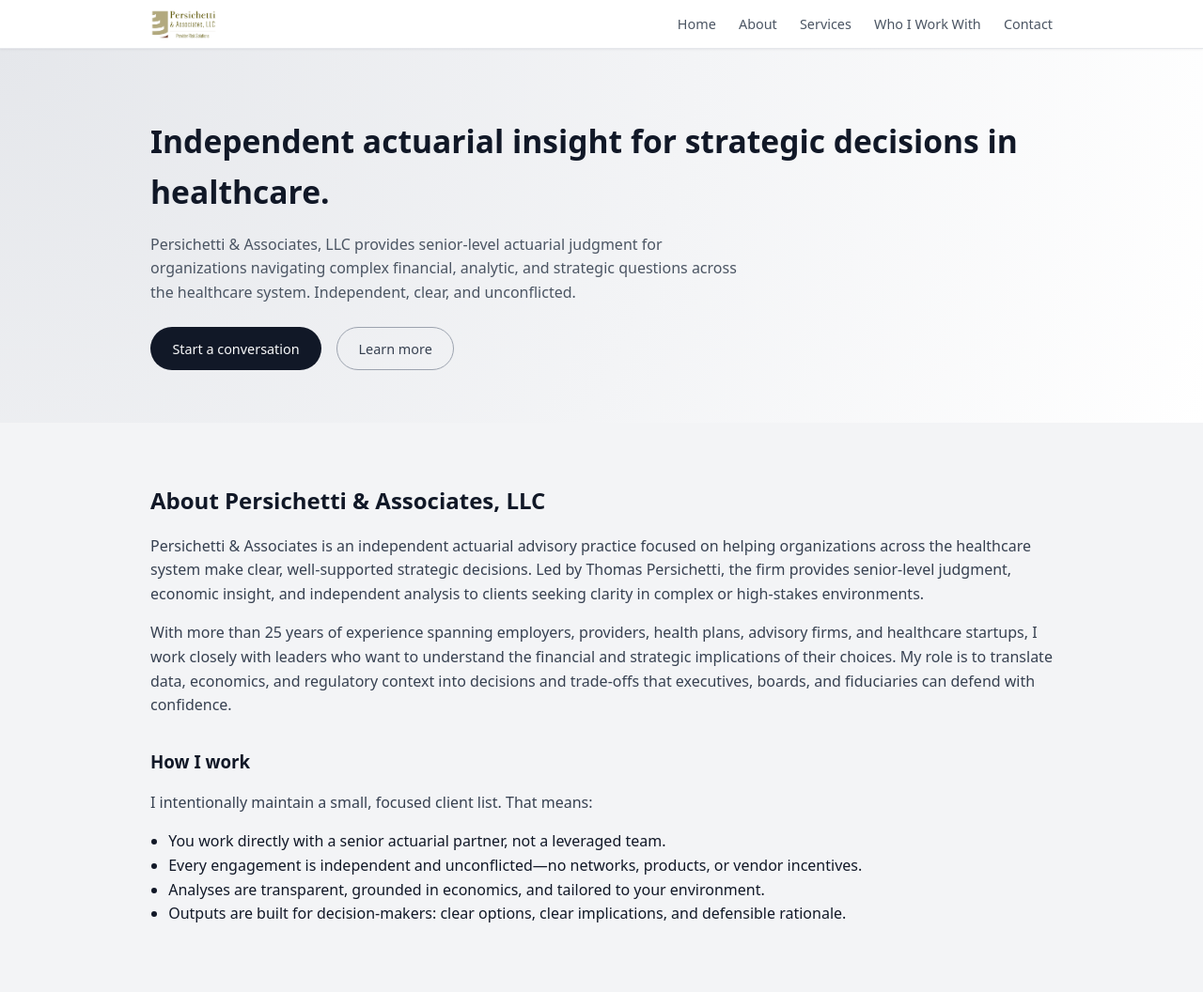
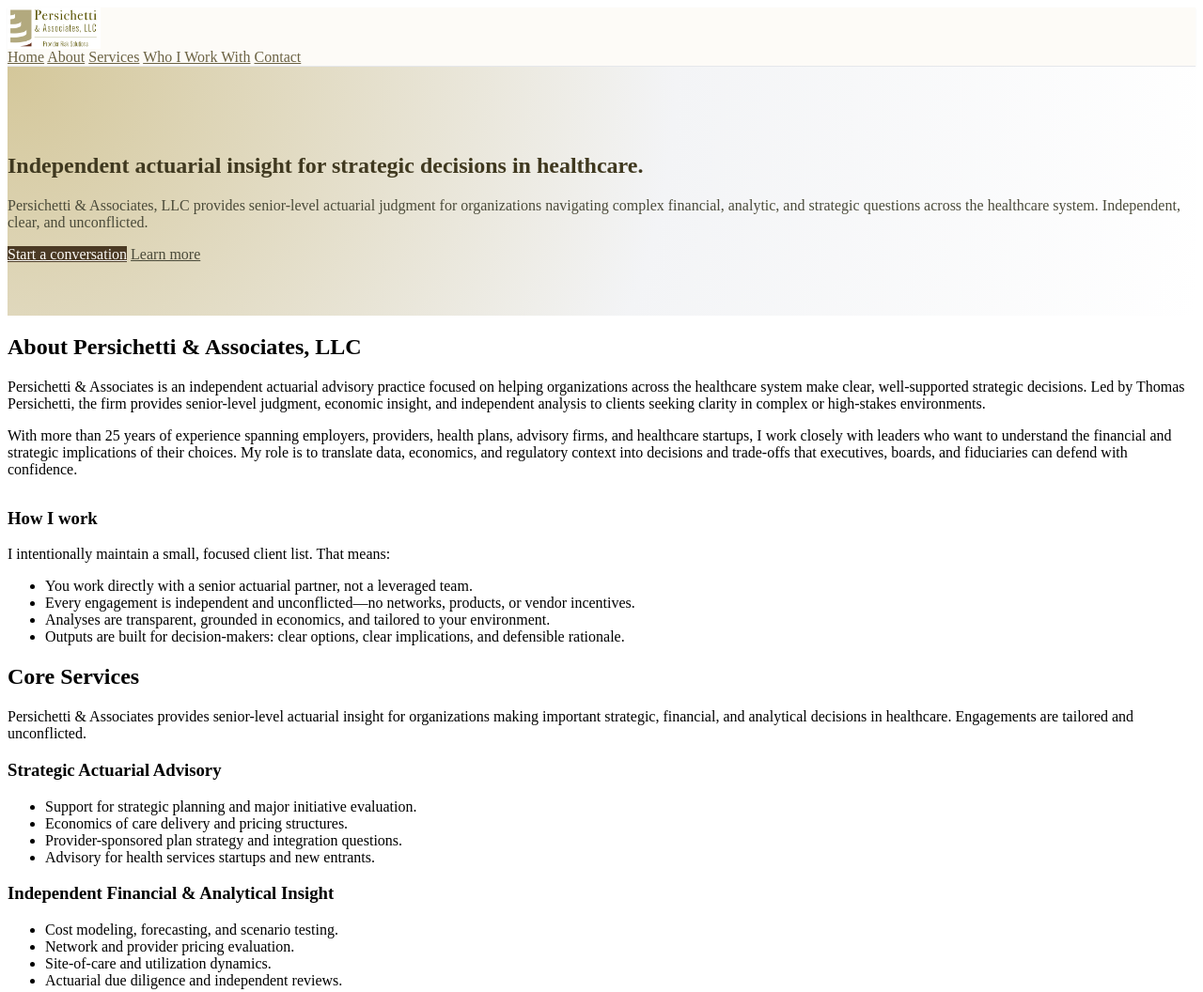
Before and after one commit to persichettillc/persichettillc.github.io, a plain HTML site: page index.html in a window 1280 px wide. Shown: the top 1056 px of the page at 94% size. Drawn offline with Linux system fonts and the light colour scheme.

Commit message:
Update Styles with colors

```diff
--- a/styles.css
+++ b/styles.css
@@ -1,257 +1,55 @@
-/* ===== Reset ===== */
-*,
-*::before,
-*::after {
-  box-sizing: border-box;
-  margin: 0;
-  padding: 0;
-}
-
-/* ===== Base ===== */
-body {
-  font-family: system-ui, -apple-system, BlinkMacSystemFont, "Segoe UI", sans-serif;
-  line-height: 1.6;
-  color: #111827;
-  background-color: #f3f4f6; /* slightly warmer gray */
-}
-
-.container {
-  width: 90%;
-  max-width: 960px;
-  margin: 0 auto;
-}
-
-.section {
-  padding: 4rem 0;
-}
-
-.section-alt {
-  padding: 4rem 0;
-  background-color: #ffffff;
-}
-
-h1, h2, h3 {
-  font-weight: 600;
-  color: #111827;
-  margin-bottom: 1rem;
-}
-
-p {
-  margin-bottom: 1rem;
-  color: #374151;
-}
-
-ul {
-  padding-left: 1.2rem;
-  margin-bottom: 1rem;
-}
-
-/* ===== Header & Navigation ===== */
-
-.site-header {
-  position: sticky;
-  top: 0;
-  z-index: 100;
-  background-color: #ffffff;
-  border-bottom: 1px solid #e5e7eb;
-  box-shadow: 0 1px 2px rgba(15, 23, 42, 0.06);
-  backdrop-filter: blur(4px);
-}
-
-.nav-container {
-  display: flex;
-  justify-content: space-between;
-  align-items: center;
-  padding: 0.6rem 0;
-}
-
-/* Logo + brand */
-
-.brand {
-  display: inline-flex;
-  align-items: center;
-  text-decoration: none;
-}
-
+/* Logo */
 .logo-image {
-  height: 32px;
+  height: 44px;          /* a bit larger so it feels anchored */
   width: auto;
   display: block;
 }
 
-.logo-text {
-  margin-left: 0.6rem;
-  font-weight: 600;
-  letter-spacing: 0.04em;
-  font-size: 0.9rem;
-  text-transform: uppercase;
-  color: #111827;
+/* Header + nav colors */
+.site-header {
+  background-color: #fdfbf7;      /* warm off-white */
+  border-bottom: 1px solid #e5e7eb;
+  box-shadow: 0 1px 2px rgba(15, 23, 42, 0.06);
 }
 
 .nav a {
-  margin-left: 1.25rem;
-  font-size: 0.9rem;
-  text-decoration: none;
-  color: #4b5563;
+  color: #6b6243;                 /* olive-ish, matches logo text */
 }
 
 .nav a:hover {
-  color: #111827;
+  color: #3f381f;                 /* darker olive/brown on hover */
 }
 
-/* ===== Hero ===== */
-
+/* Hero background + text */
 .hero {
   padding: 4.5rem 0 3.5rem;
-  background: radial-gradient(circle at top left, #e5e7eb, #f3f4f6 55%, #ffffff 100%);
-}
-
-.hero-content {
-  text-align: left;
+  background: radial-gradient(circle at top left, #d4c79a, #f3f4f6 55%, #ffffff 100%);
 }
 
 .hero h1 {
-  font-size: 2.1rem;
-  margin-bottom: 1rem;
-  color: #111827;
+  color: #3f381f;                 /* deep olive/brown */
 }
 
 .hero p {
-  max-width: 40rem;
-  color: #4b5563;
+  color: #4b4b3a;
 }
 
-.hero-buttons {
-  margin-top: 1.5rem;
-}
-
-/* ===== Buttons ===== */
-
-.btn {
-  display: inline-block;
-  padding: 0.65rem 1.4rem;
-  border-radius: 999px;
-  font-size: 0.9rem;
-  text-decoration: none;
-  border: 1px solid transparent;
-  margin-right: 0.75rem;
-  cursor: pointer;
-  transition: background-color 0.15s ease, color 0.15s ease, border-color 0.15s ease, transform 0.1s ease;
-}
-
+/* Buttons in logo palette */
 .btn.primary {
-  background-color: #111827;
-  color: #f9fafb;
+  background-color: #4b3a24;      /* dark brown from logo */
+  color: #fdfbf7;
 }
 
 .btn.primary:hover {
-  background-color: #020617;
-  transform: translateY(-1px);
+  background-color: #342619;
 }
 
 .btn.secondary {
-  background-color: transparent;
-  border-color: #9ca3af;
-  color: #374151;
+  border-color: #b8ac7a;
+  color: #4b4b3a;
 }
 
 .btn.secondary:hover {
-  border-color: #4b5563;
-  color: #111827;
-  transform: translateY(-1px);
+  border-color: #918553;
+  color: #3f381f;
 }
-
-/* ===== Cards ===== */
-
-.cards {
-  display: grid;
-  grid-template-columns: repeat(auto-fit, minmax(260px, 1fr));
-  gap: 1.5rem;
-  margin-top: 1.5rem;
-}
-
-.card {
-  background-color: #ffffff;
-  border-radius: 0.9rem;
-  padding: 1.6rem;
-  border: 1px solid #e5e7eb;
-  box-shadow: 0 8px 24px rgba(15, 23, 42, 0.04);
-  transition: transform 0.12s ease, box-shadow 0.12s ease;
-}
-
-.card h3 {
-  margin-bottom: 0.75rem;
-  font-size: 1.05rem;
-  color: #111827;
-}
-
-.card ul {
-  color: #4b5563;
-}
-
-.card:hover {
-  transform: translateY(-2px);
-  box-shadow: 0 12px 32px rgba(15, 23, 42, 0.08);
-}
-
-/* ===== Columns / Layout ===== */
-
-.columns {
-  display: grid;
-  grid-template-columns: repeat(auto-fit, minmax(220px, 1fr));
-  gap: 1rem;
-  margin-top: 1.25rem;
-}
-
-/* ===== Contact ===== */
-
-.contact-line a {
-  color: #1d4ed8;
-  text-decoration: none;
-}
-
-.contact-line a:hover {
-  text-decoration: underline;
-}
-
-.note {
-  font-size: 0.9rem;
-  color: #6b7280;
-  margin-top: 0.5rem;
-}
-
-/* ===== Footer ===== */
-
-.site-footer {
-  padding: 1.6rem 0;
-  border-top: 1px solid #e5e7eb;
-  text-align: center;
-  font-size: 0.8rem;
-  color: #6b7280;
-  background-color: #f9fafb;
-}
-
-/* ===== Responsive Tweaks ===== */
-
-@media (max-width: 768px) {
-  .nav {
-    display: none; /* keep it simple for now */
-  }
-
-  .hero h1 {
-    font-size: 1.7rem;
-  }
-
-  .hero {
-    padding-top: 3.5rem;
-  }
-
-  .logo-text {
-    display: none; /* show only the logo on very small screens */
-  }
-}
-
-/* Smooth scrolling for anchor links */
-html {
-  scroll-behavior: smooth;
-}
```
